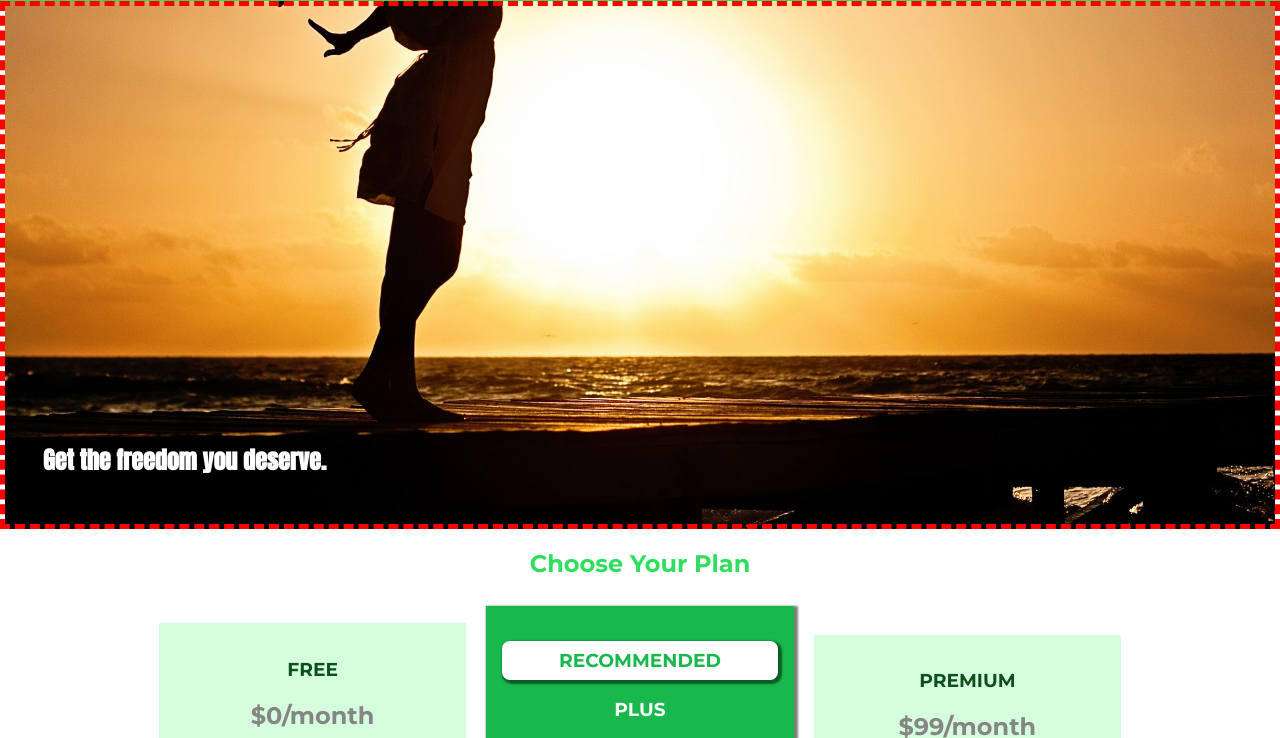
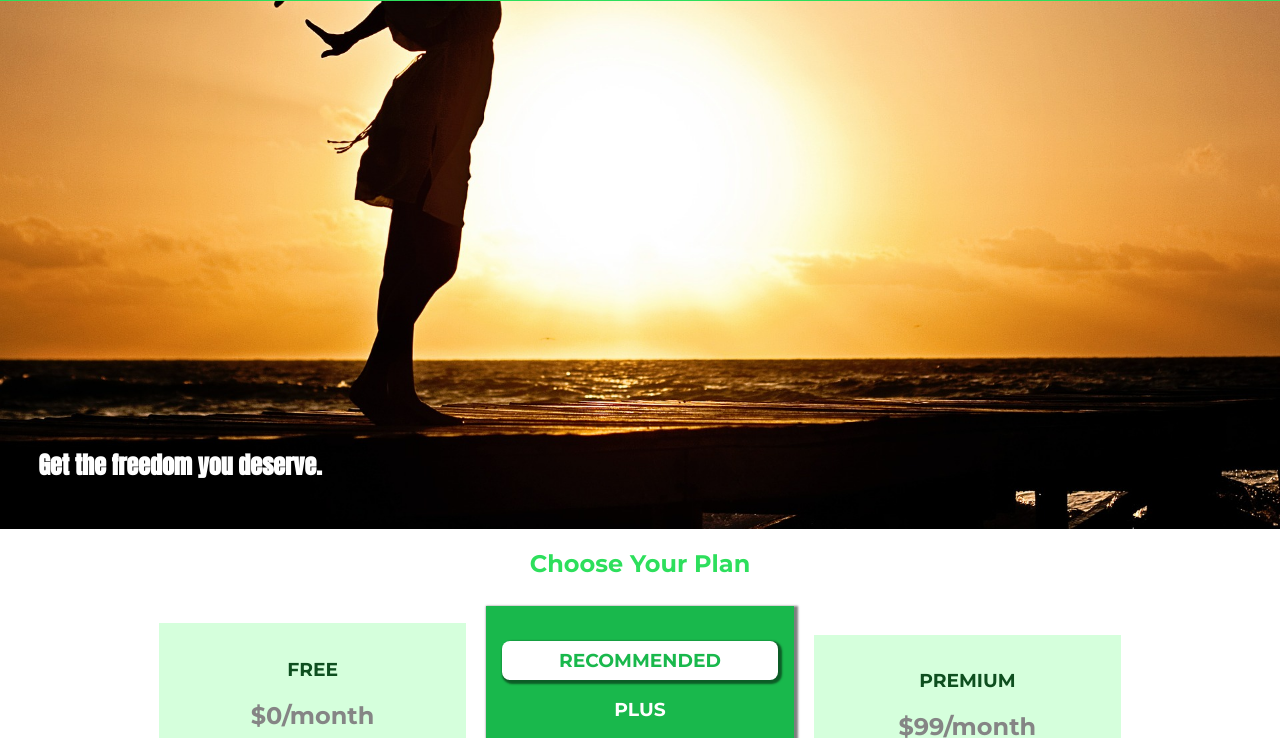
Before and after one commit to akashmore1/CSS-Concepts-Everything, a plain HTML site: page Background-and-Images/index.html in a window 1280 px wide. Shown: the part 42-780 px from the top of the page. Drawn offline with Linux system fonts and the light colour scheme.

```diff
--- a/Background-and-Images/main.css
+++ b/Background-and-Images/main.css
@@ -20,11 +20,14 @@
   /* Refer readme.md to learn more. */
   background-position: left 10% bottom 10%;
 
-  /* background-origin: */
+  background-origin: border-box;
 
   /* In order to understand background-origin lets give dotted border. */
-  border: dashed 5px red;
+  /* border: dashed 5px red; */
   /* When we give dashed border we see that image is bigger at top bottom so dashed border contain image part. But on left and right image part is not in dashed border. */
+
+  /* To learn more about background-clip, refer README.md. */
+  background-clip: border-box;
 
   /* background-color: #ff1b68; */
   width: 100%;
```
Also changed, not shown: 1 other file.
